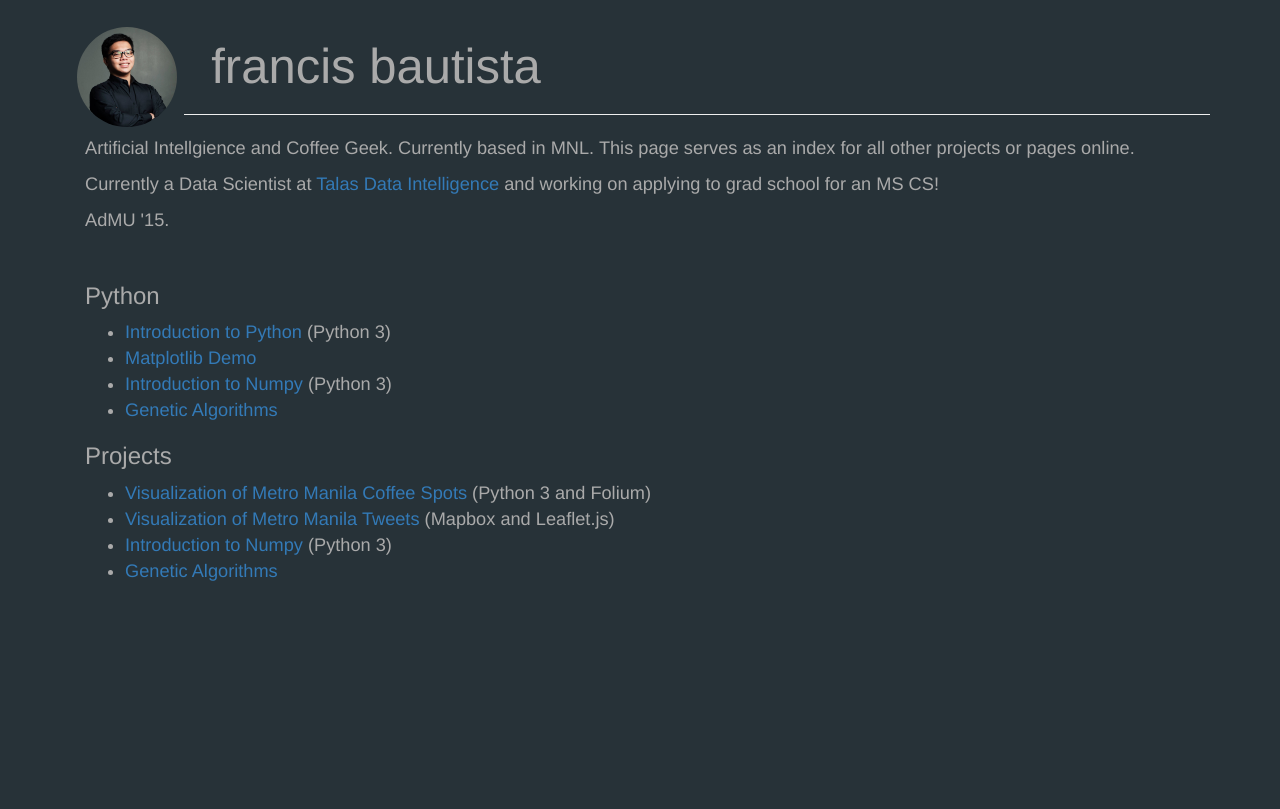
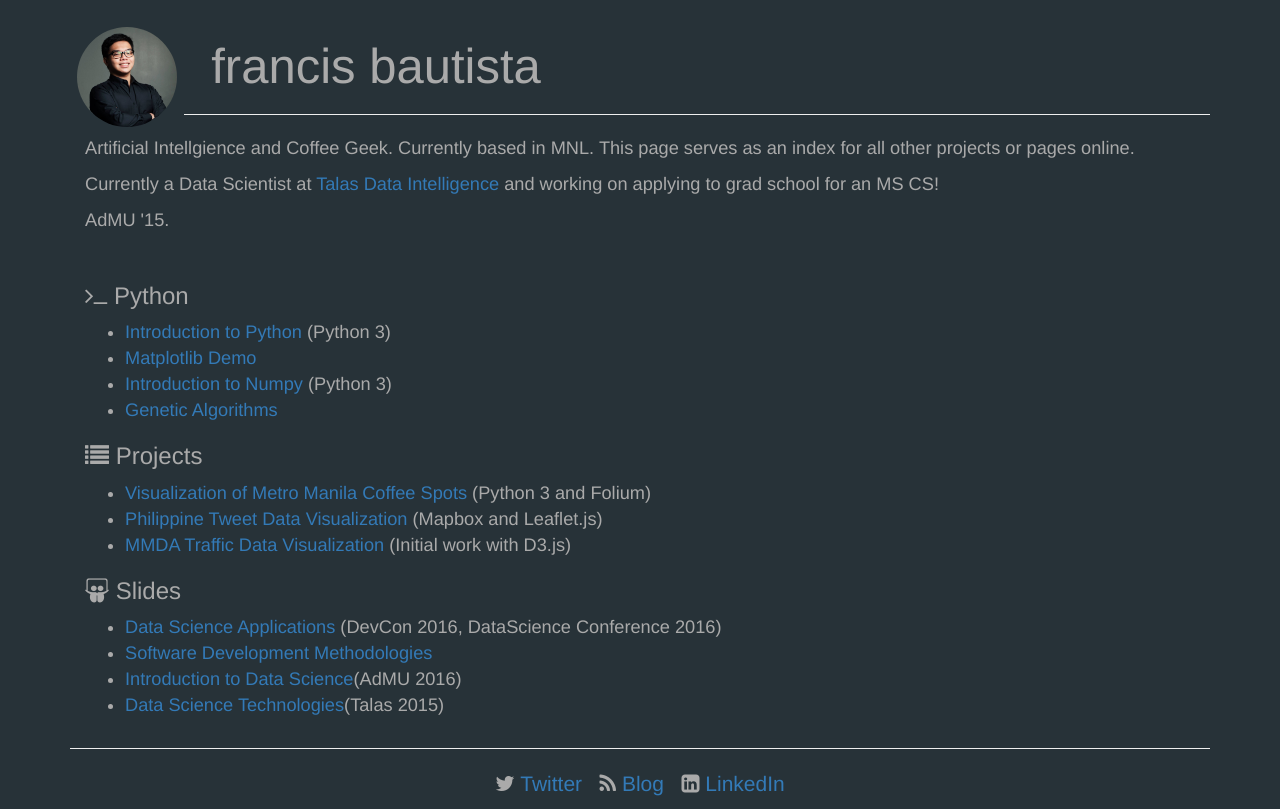
Before and after one commit to francisbautista/francisbautista.me, a plain HTML site: page index.html in a window 1280 px wide. Drawn offline with nearby package versions, Linux system fonts and the light colour scheme.

Commit message:
added index page components and list items

```diff
--- a/css/styles.css
+++ b/css/styles.css
@@ -12,6 +12,11 @@ body {
   font-size: 1.3em;
 }
 
+.body-footer {
+  font-size: 1.5em;
+  text-align: center;
+}
+
 .img-circle {
     border-radius: 50%;
     width:100px; /* you can use % */
--- a/index.html
+++ b/index.html
@@ -9,6 +9,7 @@
 
     <!-- Bootstrap -->
     <link href="css/bootstrap.min.css" rel="stylesheet">
+    <link rel="stylesheet" href="https://maxcdn.bootstrapcdn.com/font-awesome/4.7.0/css/font-awesome.min.css">
     <link href="https://fonts.googleapis.com/css?family=Arimo" rel="stylesheet">
     <link href="css/styles.css" rel="stylesheet">
 
@@ -34,7 +35,7 @@
           and working on applying to grad school for an MS CS!<p>
         <p class="body-text">AdMU '15.</p>
         <br>
-        <h3>Python</h3>
+        <h3><i class="fa fa-terminal" aria-hidden="true"></i> Python</h3>
         <ul>
           <li><a href='https://github.com/francisbautista/python-lessons/blob/master/Intro-to-Python.ipynb'>
             Introduction to Python</a> (Python 3)</li>
@@ -45,19 +46,37 @@
           <li><a href='#'>
             Genetic Algorithms</a></li>
           </ul>
-          <h3>Projects</h3>
+          <h3><i class="fa fa-list" aria-hidden="true"></i> Projects</h3>
           <ul>
             <li><a href='https://github.com/francisbautista/coffeegeeking/blob/master/Coffee%20Shops.ipynb'>
               Visualization of Metro Manila Coffee Spots</a> (Python 3 and Folium)</li>
-            <li><a href='https://github.com/francisbautista/Project-Iris'>
-              Visualization of Metro Manila Tweets</a> (Mapbox and Leaflet.js)</li>
-            <li><a href='https://github.com/francisbautista/python-lessons/blob/master/Numpy.ipynb'>
-              Introduction to Numpy</a> (Python 3)</li>
-            <li><a href='#'>
-              Genetic Algorithms</a></li>
-
+            <li><a href='http://iris.francisbautista.me/'>
+              Philippine Tweet Data Visualization</a> (Mapbox and Leaflet.js)</li>
+            <li><a href='https://github.com/francisbautista/mmda_traffic_data_visualization'>
+              MMDA Traffic Data Visualization</a> (Initial work with D3.js)</li>
+          </ul>
+          <h3><i class="fa fa-slideshare" aria-hidden="true"></i> Slides</h3>
+          <ul>
+            <li><a href='http://www.slideshare.net/FrancisMichaelBautis/data-science-applications-70414665'>
+              Data Science Applications</a> (DevCon 2016, DataScience Conference 2016)</li>
+            <li><a href='http://www.slideshare.net/FrancisMichaelBautis/software-development-46637518'>
+              Software Development Methodologies</a></li>
+            <li><a href='http://www.slideshare.net/FrancisMichaelBautis/introduction-to-data-science-70429010'>
+              Introduction to Data Science</a>(AdMU 2016)</li>
+            <li><a href='http://www.slideshare.net/FrancisMichaelBautis/data-science-toolchain-101'>
+              Data Science Technologies</a>(Talas 2015)</li>
           </ul>
 
+      </div>
+      <hr>
+      <div class="body-footer">
+        <p><i class="fa fa-twitter" aria-hidden="true"></i><a href="https://twitter.com/the_francisb">
+          Twitter </a> &nbsp
+          <i class="fa fa-rss" aria-hidden="true"></i><a href="http://blog.francisbautista.me">
+            Blog </a> &nbsp
+        <i class="fa fa-linkedin-square" aria-hidden="true"></i>
+        <a href="https://www.linkedin.com/profile/view?id=AAIAAApyC6gBqye75G5j_WlE9S5wY3mdXf3A1Fg&trk=nav_responsive_tab_profile_pic">
+          LinkedIn </a></p>
       </div>
     </div>
     <!-- jQuery (necessary for Bootstrap's JavaScript plugins) -->
```
